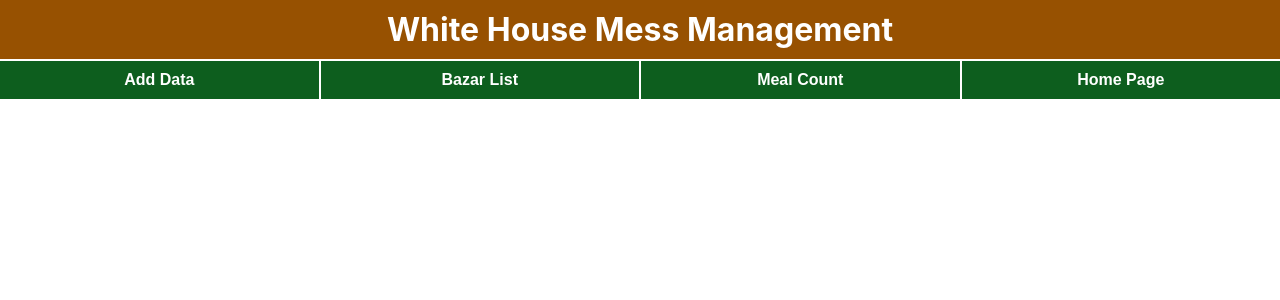
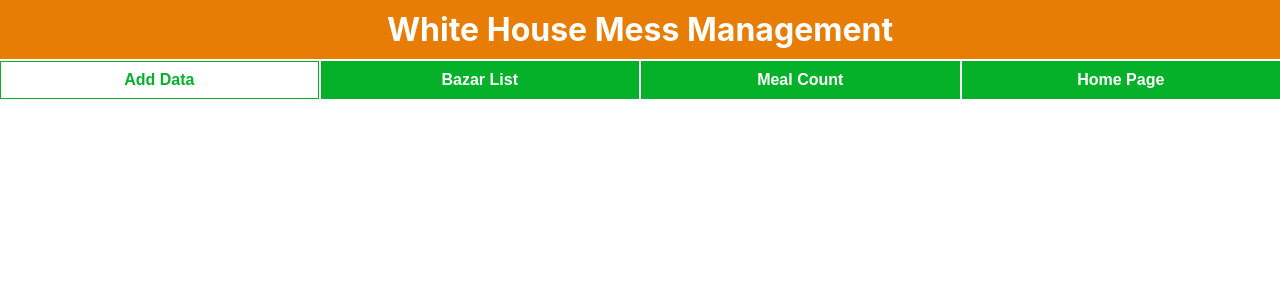
Before and after one commit to aasourav/MessManagement, a React (Create React App) app in the folder frontend/: page / in a window 1280 px wide. In both pictures the pointer is over the input "Add Data". Shown: the top 300 px of the page. Built offline with nearby package versions, Linux system fonts and the light colour scheme.

Commit message:
hover in navbar is added

```diff
--- a/frontend/src/component/headerComponent/navbar/navbar.css
+++ b/frontend/src/component/headerComponent/navbar/navbar.css
@@ -4,7 +4,7 @@
 
 }
 .navbar input{
-    background-color:rgb(13, 94, 30);
+    background-color:rgb(4, 177, 41);
     width:25%;
     border: none;
     padding-top: 10px;
@@ -17,6 +17,13 @@
     cursor: pointer;
     color: #fff
 }
+.navbar input:hover{
+    color:rgb(4, 177, 41);
+    background-color: #fff;
+    border: 1px solid;
+    padding-top: 9px;
+    padding-bottom: 9px;
+}
 .navbar .last{
     margin-right: 0px;
 }
--- a/frontend/src/component/headerComponent/titlebar/titlebar.css
+++ b/frontend/src/component/headerComponent/titlebar/titlebar.css
@@ -1,5 +1,5 @@
 .App{
-    background-color: rgb(151, 81, 1);
+    background-color: rgb(231, 125, 4);
     color: #fff;
 }
 .title{
```
